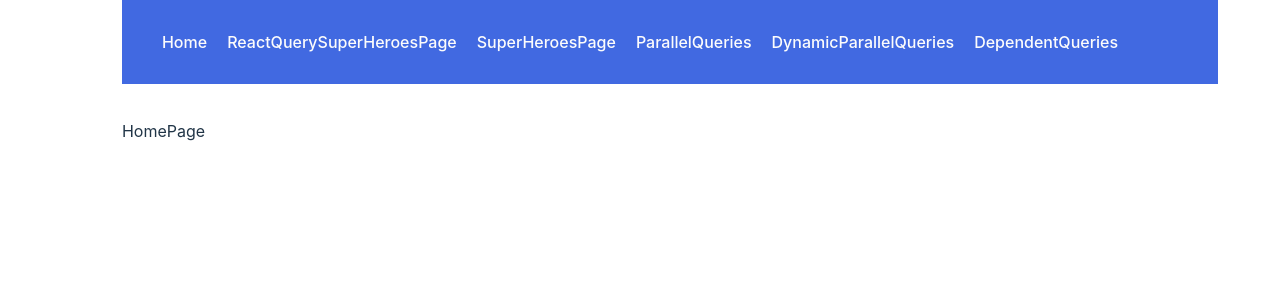
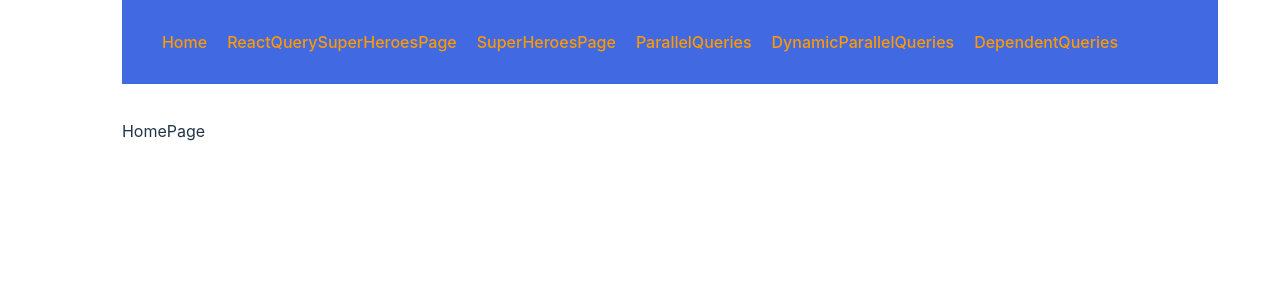
Before and after one commit to dedanmsafari/react-query, a React (Vite) app: page / in a window 1280 px wide. Shown: the top 300 px of the page. Built offline with nearby package versions, Linux system fonts and the light colour scheme.

Commit message:
index.css page

```diff
--- a/src/index.css
+++ b/src/index.css
@@ -16,7 +16,7 @@
 
 a {
   font-weight: 500;
-  color: #fcfcfc;
+  color: #ff9900;
   text-decoration: inherit;
 }
 a:hover {
@@ -63,7 +63,7 @@ button:focus-visible {
     background-color: #ffffff;
   }
   a:hover {
-    color: #00ff00;
+    color: #14dd14;
   }
   button {
     background-color: #f9f9f9;
```
